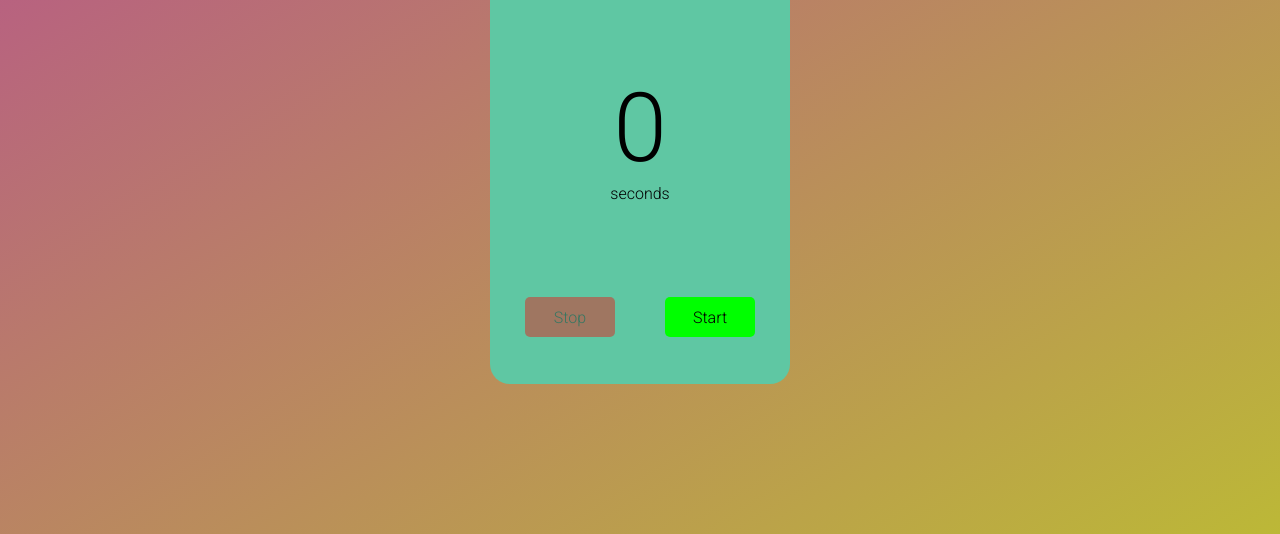
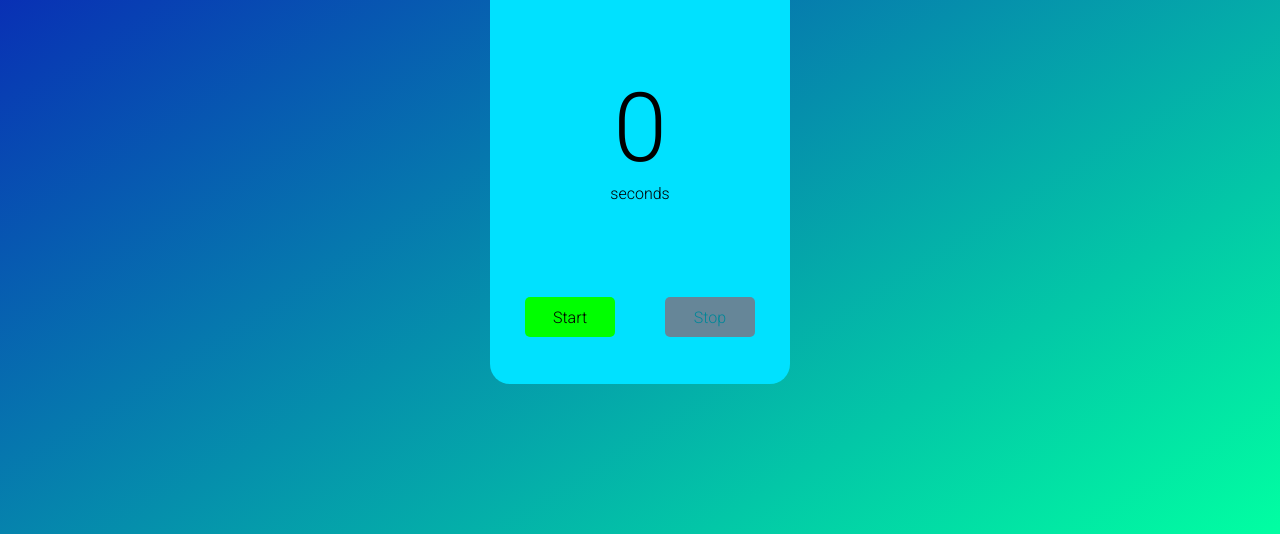
Before and after one commit to stoyangalchev/Simple-Timer, a plain HTML site: page index.html in a window 1280 px wide. Shown: the part 266-800 px from the top of the page. Drawn offline with Linux system fonts and the light colour scheme.

Commit message:
Changes Created

```diff
--- a/index.html
+++ b/index.html
@@ -20,8 +20,9 @@
             <p class="timer__text">seconds</p>
         </div>
         <div class="timer__buttons">
+            <button class="timer__start" id="start" type="button">Start</button>
             <button class="timer__stop" id="stop" type="button" disabled>Stop</button>
-            <button class="timer__start" id="start" type="button">Start</button>
+
         </div>
     </div>
     <script src="script.js"></script>
--- a/script.js
+++ b/script.js
@@ -23,6 +23,7 @@ btnStart.addEventListener("click", () => {
   clickStopCounter = 0;
 });
 
+
 btnStop.addEventListener("click", () => {
   clearInterval(timerId);
   enableBtn(btnStart);
--- a/style.css
+++ b/style.css
@@ -21,7 +21,7 @@ body {
     justify-content: center;
     font-family: 'Roboto', sans-serif;
     min-height: 100vh;
-    background: linear-gradient(to bottom right, #B7518E, #BCB837);
+    background: linear-gradient(to bottom right, #0a07b8, #01ffa2);
 }
 
 /* App styles */
@@ -32,7 +32,7 @@ body {
     justify-content: space-around;
     height: 500px;
     width: 300px;
-    background: #5FC7A3;
+    background: #00e1ff;
     border-radius: 20px;
 }
 
```
